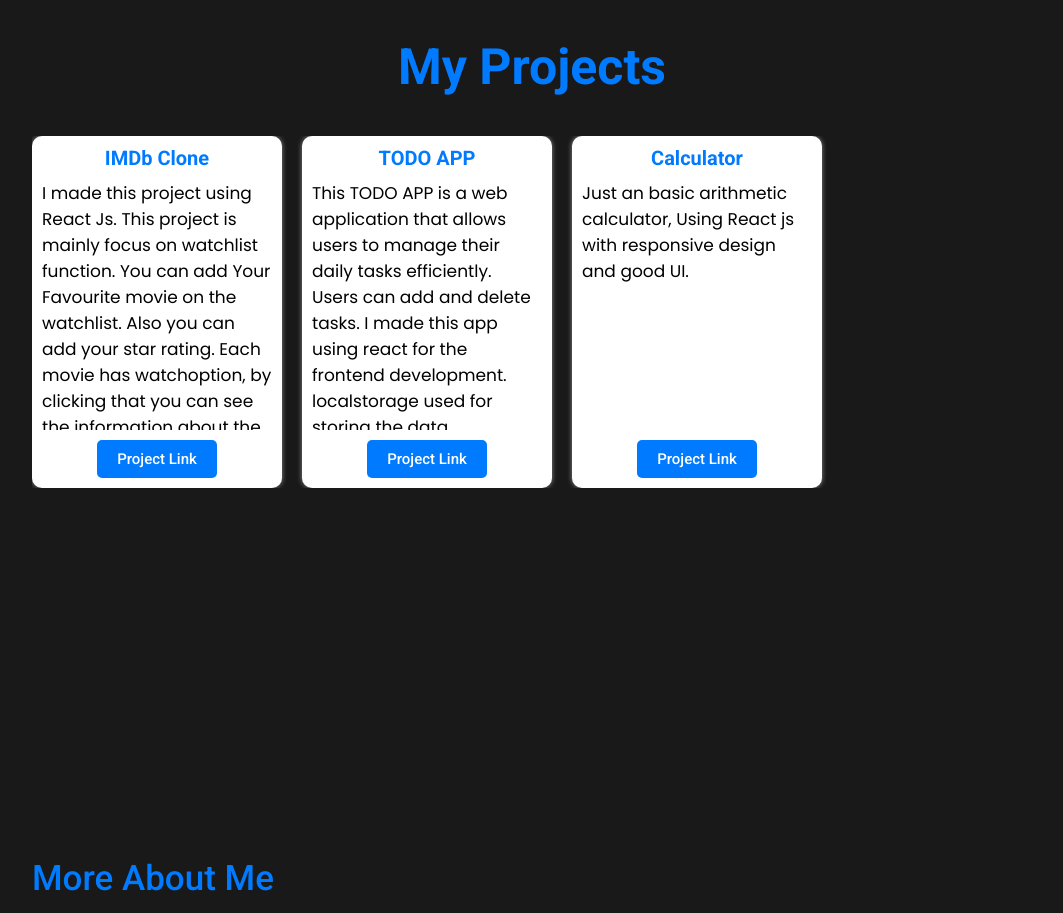
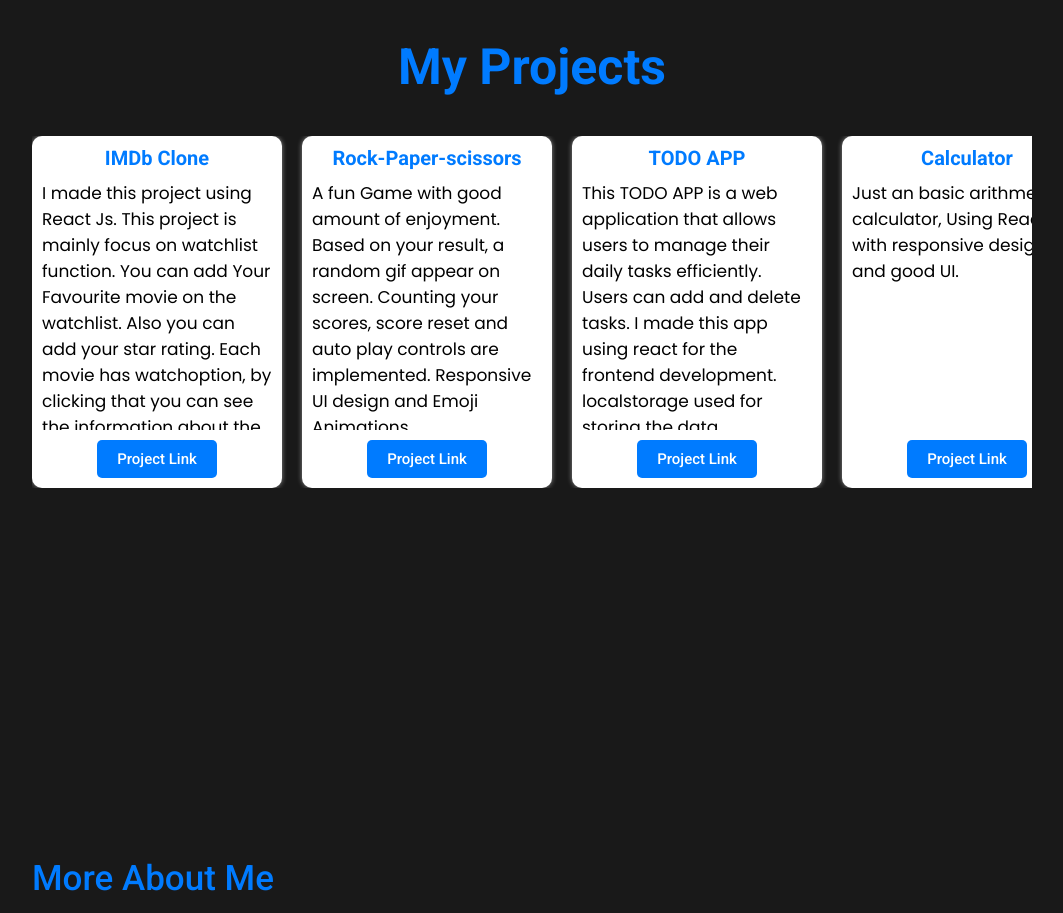
Before and after one commit to harivijay87/portfolio, a React (Vite) app: page / in a window 1280 px wide. Shown: the part 940-1853 px from the top of the page, without its empty margins (108-1171 px from the left). Built offline with nearby package versions, Linux system fonts and the light colour scheme; a web font is replaced by a local one.

Commit message:
added project

```diff
--- a/src/Content.jsx
+++ b/src/Content.jsx
@@ -32,6 +32,14 @@
             <div className='pro-description'>I made this project using React Js.  This project is mainly focus on watchlist function. You can add Your Favourite movie on the watchlist. Also you can add your star rating. Each movie has watchoption, by clicking that you can see the information about the movie like Stars name, director name, streaming platform etc... I added 50 (movies + tvshows) data in this project. I used local storage for storing data.
             </div>
             <Link to='https://harivijay87.github.io/imdb/' target='_blank' style={{textDecoration:'none'}}>
+              <button className='pro-link'>Project Link</button>
+            </Link>
+          </div>
+          <div className='project'>
+            <div className='pro-title'>Rock-Paper-scissors</div>
+            <div className='pro-description'>A fun Game with good amount of enjoyment. Based on your result, a random gif appear on screen. Counting your scores, score reset and auto play controls are implemented. Responsive UI design and Emoji Animations.
+            </div>
+            <Link to='https://harivijay87.github.io/Rock-Paper-Scissors/' target='_blank' style={{textDecoration:'none'}}>
               <button className='pro-link'>Project Link</button>
             </Link>
           </div>
```
